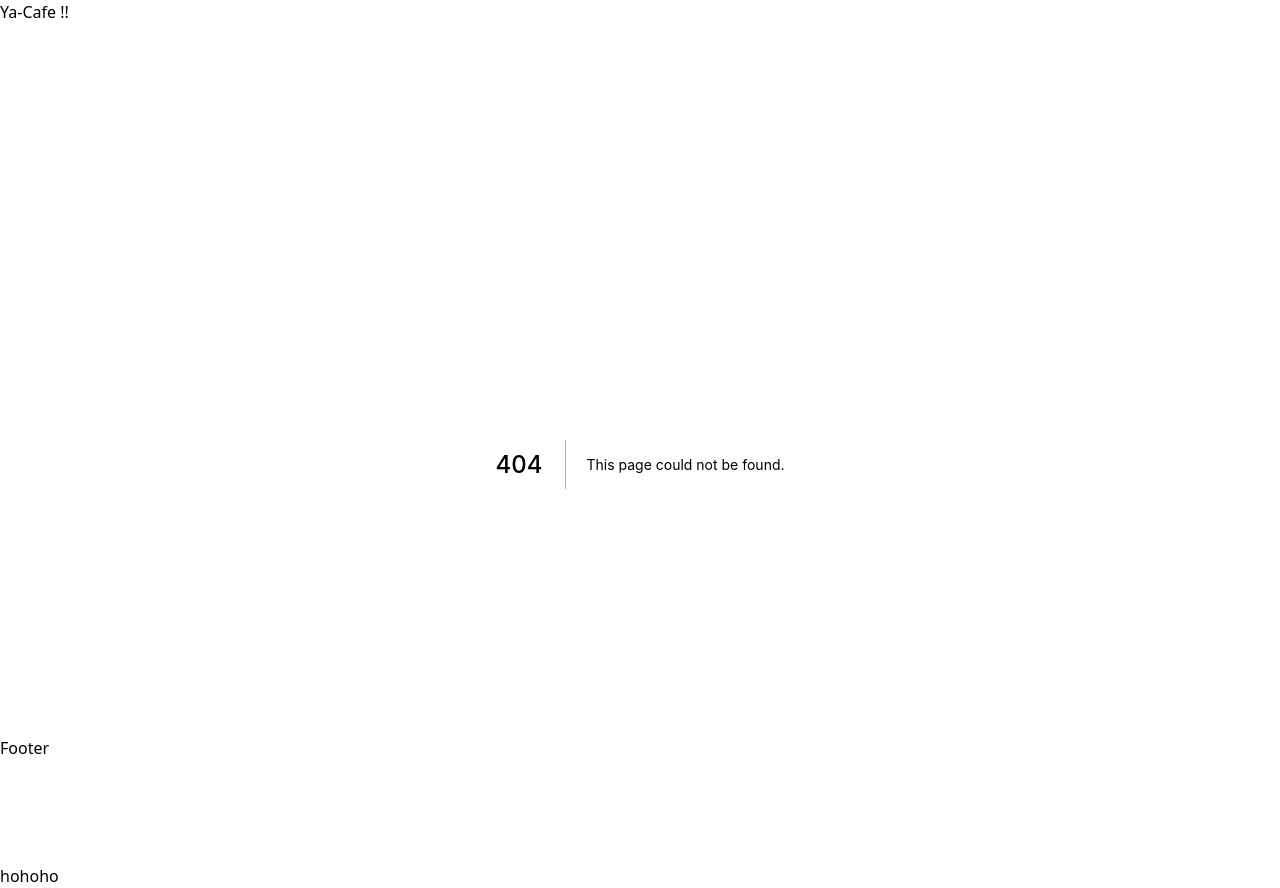
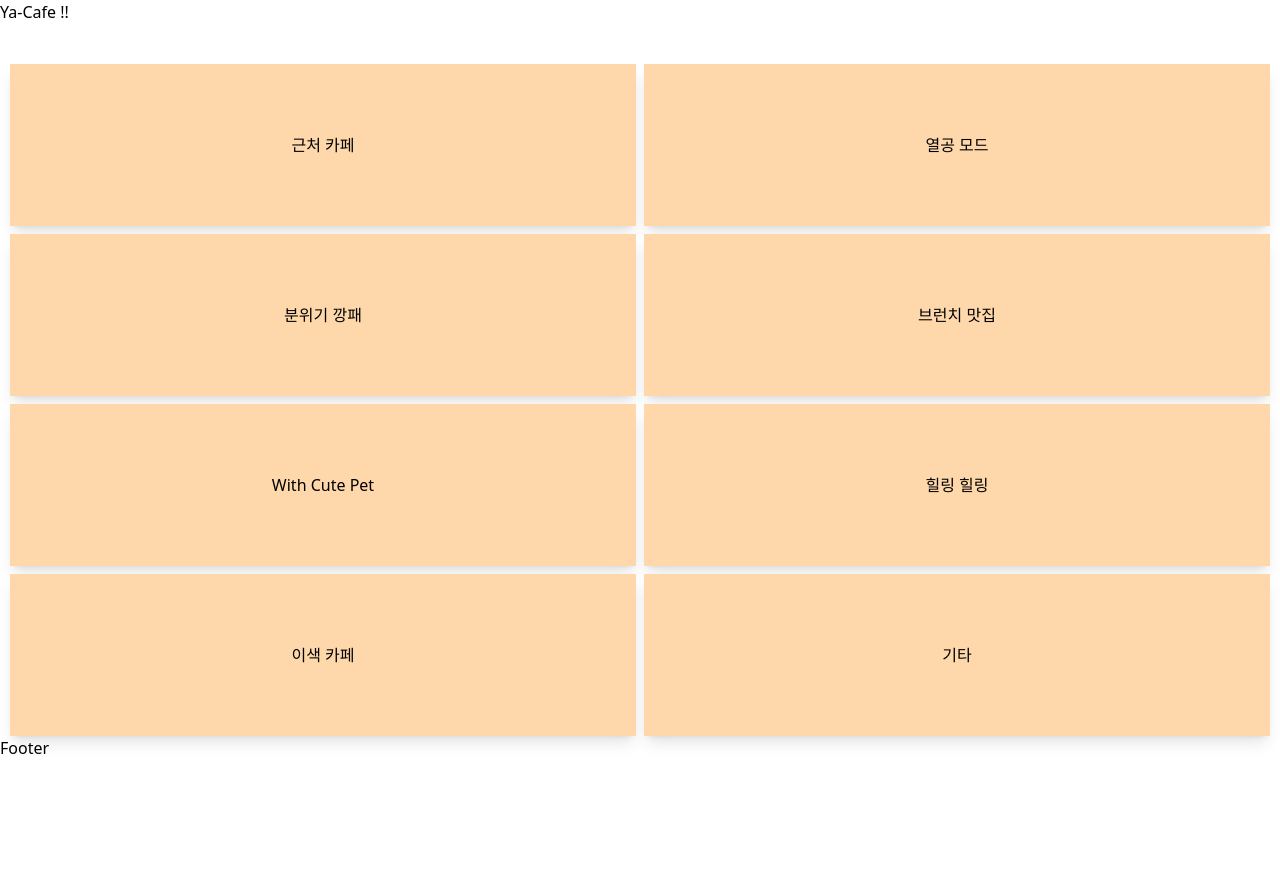
Before and after one commit to dev-morph/YaCafe, a Next.js app in the folder frontend/: page /menus in a window 1280 px wide. Before the commit this address had no page. After the commit the page ends 800 px from the top, so only its background shows below. Built offline with nearby package versions, Linux system fonts and the light colour scheme.

Commit message:
menus 페이지 레이아웃 구성

```diff
--- a/frontend/components/Header.tsx
+++ b/frontend/components/Header.tsx
@@ -1,7 +1,7 @@
 import React from 'react';
 
 function Header() {
-  return <div className="h-16 ">Ya-Cafe !!</div>;
+  return <div className="h-16  ">Ya-Cafe !!</div>;
 }
 
 export default Header;
--- a/frontend/components/Layout.tsx
+++ b/frontend/components/Layout.tsx
@@ -16,7 +16,7 @@ export const Layout = ({ children }: Props) => {
         <link rel="icon" href="/favicon.ico" />
       </Head>
       <Header />
-      <>{children}</>
+      <div className="h-[calc(100%_-_8rem)]">{children}</div>
       <Footer />
     </>
   );
--- a/frontend/pages/_app.tsx
+++ b/frontend/pages/_app.tsx
@@ -6,7 +6,6 @@ function MyApp({ Component, pageProps }: AppProps) {
   return (
     <Layout>
       <Component {...pageProps} />
-      <div>hohoho</div>
     </Layout>
   );
 }
--- /dev/null
+++ b/frontend/pages/menus.tsx
@@ -0,0 +1,27 @@
+import React from 'react';
+
+const menus = () => {
+  const categories = [
+    '근처 카페',
+    '열공 모드',
+    '분위기 깡패',
+    '브런치 맛집',
+    'With Cute Pet',
+    '힐링 힐링',
+    '이색 카페',
+    '기타',
+  ];
+  return (
+    <>
+      <ul className="mx-2.5 grid grid-cols-2 gap-2 h-full">
+        {categories.map((c) => (
+          <li className="shadow-lg bg-orange-200 height flex justify-center items-center cursor-pointer">
+            <span>{c}</span>
+          </li>
+        ))}
+      </ul>
+    </>
+  );
+};
+
+export default menus;
```
